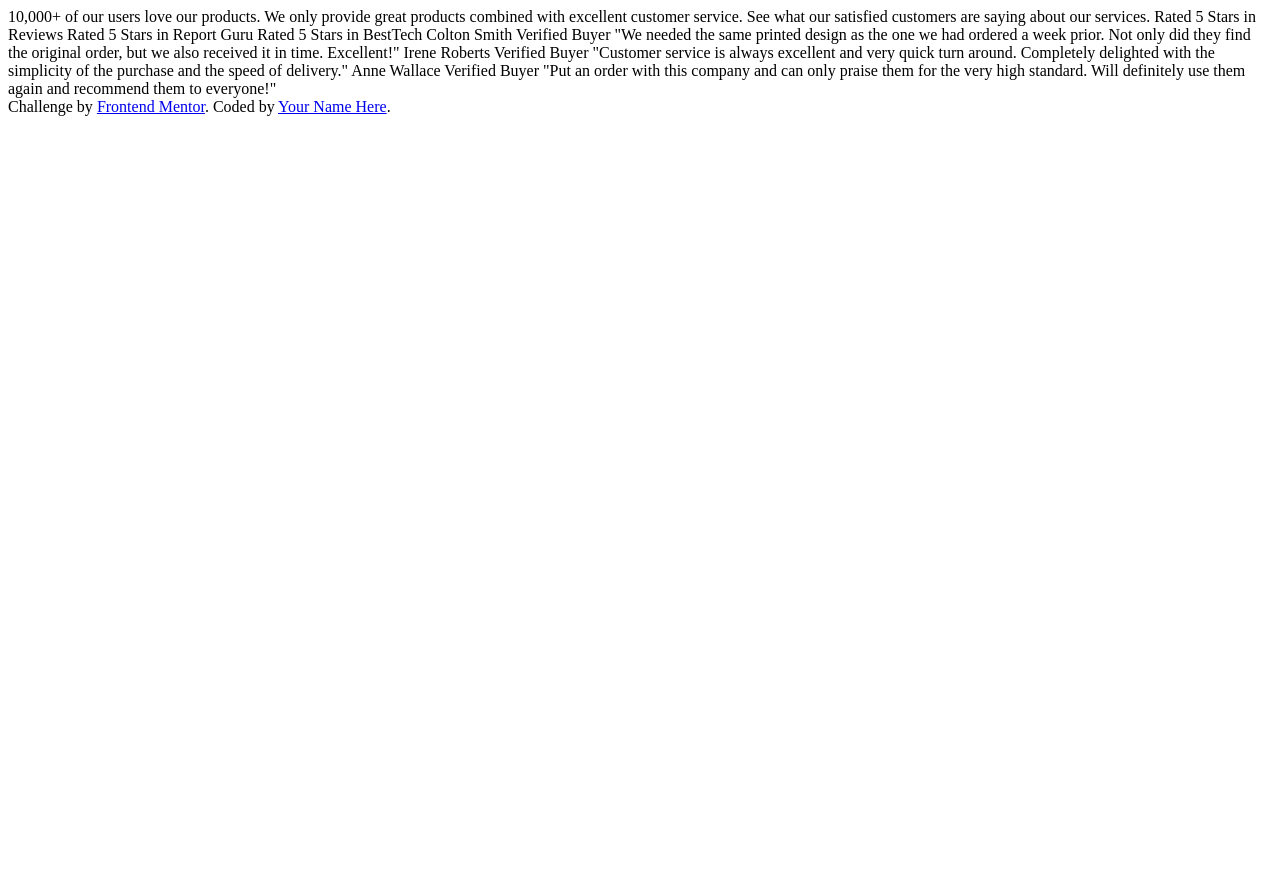
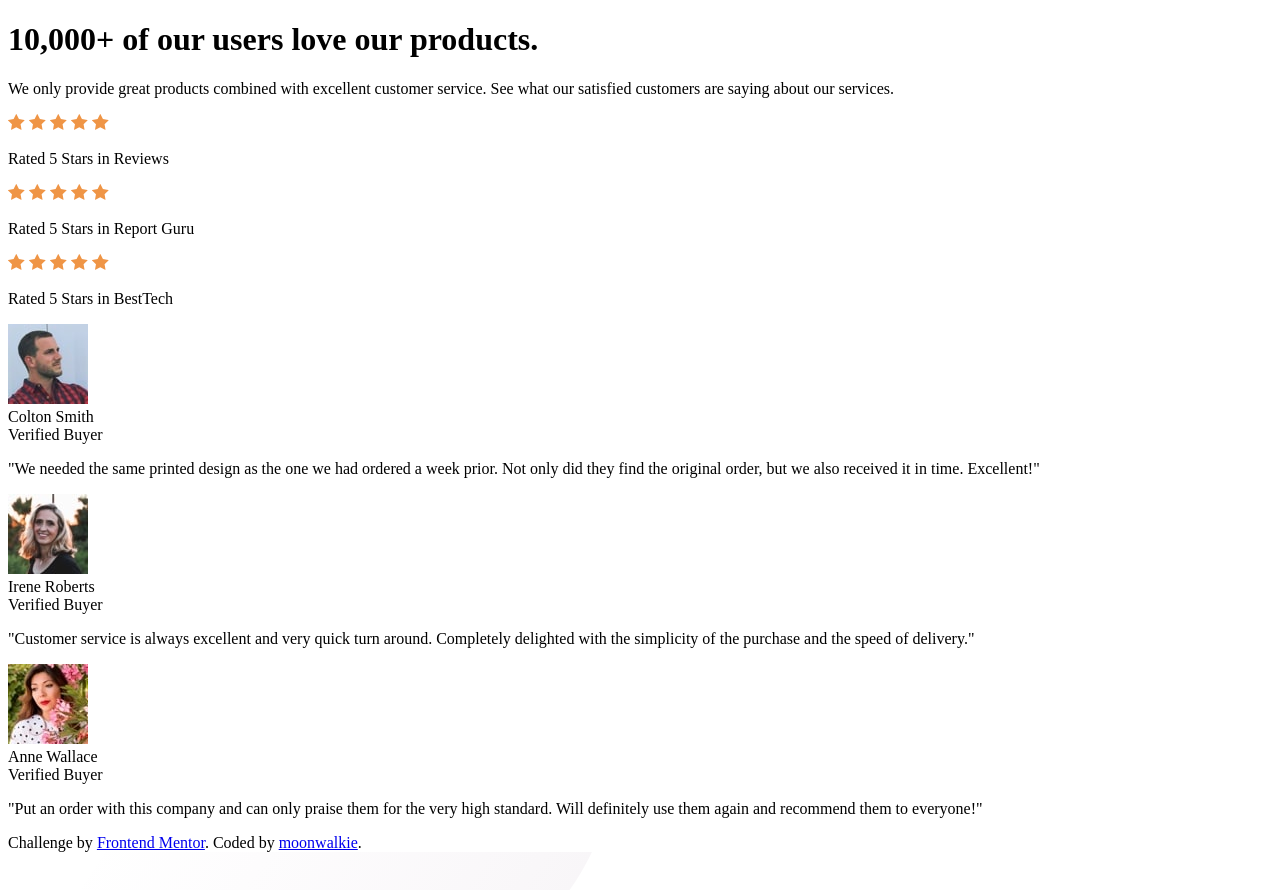
Before and after one commit to moonwalkie/social-proof-section-master, a plain HTML site: page index.html in a window 1280 px wide. Before the commit the page ends 800 px from the top, so only its background shows below. Drawn offline with Linux system fonts and the light colour scheme.

Commit message:
Add basic skeleton/structure

```diff
--- a/index.html
+++ b/index.html
@@ -3,32 +3,100 @@
   <head>
     <meta charset="UTF-8" />
     <meta name="viewport" content="width=device-width, initial-scale=1.0" />
-    <link
-      rel="icon"
-      type="image/png"
-      sizes="32x32"
-      href="./images/favicon-32x32.png"
-    />
+    <link rel="icon" type="image/png" sizes="32x32" href="./images/favicon-32x32.png"/>
     <title>Frontend Mentor | Social proof section</title>
+    <link rel="stylesheet" href="style.css" />
   </head>
   <body>
-    10,000+ of our users love our products. We only provide great products
-    combined with excellent customer service. See what our satisfied customers
-    are saying about our services. Rated 5 Stars in Reviews Rated 5 Stars in
-    Report Guru Rated 5 Stars in BestTech Colton Smith Verified Buyer "We needed
-    the same printed design as the one we had ordered a week prior. Not only did
-    they find the original order, but we also received it in time. Excellent!"
-    Irene Roberts Verified Buyer "Customer service is always excellent and very
-    quick turn around. Completely delighted with the simplicity of the purchase
-    and the speed of delivery." Anne Wallace Verified Buyer "Put an order with
-    this company and can only praise them for the very high standard. Will
-    definitely use them again and recommend them to everyone!"
+    <header>
+      <div class="intro">
+        <h1>10,000+ of our users love our products.</h1>
+        <p>
+          We only provide great products combined with excellent customer
+          service. See what our satisfied customers are saying about our
+          services.
+        </p>
+      </div>
+      <div class="ratings">
+        <div class="container">
+          <div class="stars">
+            <img src="./images/icon-star.svg" alt="Star">
+            <img src="./images/icon-star.svg" alt="Star">
+            <img src="./images/icon-star.svg" alt="Star">
+            <img src="./images/icon-star.svg" alt="Star">
+            <img src="./images/icon-star.svg" alt="Star">
+          </div>
+          <p>Rated 5 Stars in Reviews</p>
+        </div>
+        <div class="container">
+          <div class="stars">
+            <img src="./images/icon-star.svg" alt="Star">
+            <img src="./images/icon-star.svg" alt="Star">
+            <img src="./images/icon-star.svg" alt="Star">
+            <img src="./images/icon-star.svg" alt="Star">
+            <img src="./images/icon-star.svg" alt="Star">
+          </div>
+          <p>Rated 5 Stars in Report Guru</p>
+        </div>
+        <div class="container">
+          <div class="stars">
+            <img src="./images/icon-star.svg" alt="Star">
+            <img src="./images/icon-star.svg" alt="Star">
+            <img src="./images/icon-star.svg" alt="Star">
+            <img src="./images/icon-star.svg" alt="Star">
+            <img src="./images/icon-star.svg" alt="Star">
+          </div>
+          <p>Rated 5 Stars in BestTech</p>
+        </div>
+      </div>
+    </header>
+    <section class="reviews">
+      <div class="card">
+        <div class="container">
+          <img src="./images/image-colton.jpg" alt="Image of Colton Smith">
+          <div class="container">
+            <div class="client-name">Colton Smith</div>
+            <div class="verified-buyer">Verified Buyer</div>
+          </div>
+        </div>
+        <p class="review-content">
+          "We needed the same printed design as the one we had ordered a week prior. Not only did they find the original order, but we also received it in time. Excellent!"
+        </p>
+      </div>
 
+      <div class="card">
+        <div class="container">
+          <img src="./images/image-irene.jpg" alt="Image of Irene Roberts">
+          <div class="container">
+            <div class="client-name">Irene Roberts</div>
+            <div class="verified-buyer">Verified Buyer</div>
+          </div>
+        </div>
+        <p class="review-content">
+          "Customer service is always excellent and very quick turn around. Completely delighted with the simplicity of the purchase and the speed of delivery."
+        </p>
+      </div>
+
+      <div class="card">
+        <div class="container">
+          <img src="./images/image-anne.jpg" alt="Image of Anne Wallace">
+          <div class="container">
+            <div class="client-name">Anne Wallace</div>
+            <div class="verified-buyer">Verified Buyer</div>
+          </div>
+        </div>
+        <p class="review-content">
+          "Put an order with this company and can only praise them for the very high standard. Will definitely use them again and recommend them to everyone!"
+        </p>
+      </div>
+    </section>
     <div class="attribution">
-      Challenge by
-      <a href="https://www.frontendmentor.io?ref=challenge" target="_blank"
-        >Frontend Mentor</a
-      >. Coded by <a href="#">Your Name Here</a>.
+      Challenge by <a href="https://www.frontendmentor.io?ref=challenge" target="_blank">Frontend Mentor</a>.
+      Coded by <a href="https://github.com/moonwalkie" target="_blank">moonwalkie</a>.
     </div>
+    <section class="bg-desktop">
+      <img class="top" src="./images/bg-pattern-top-desktop.svg" alt="Top background">
+      <img class="bottom" src="./images/bg-pattern-bottom-desktop.svg" alt="Bottom background">
+    </section>
   </body>
 </html>
```
